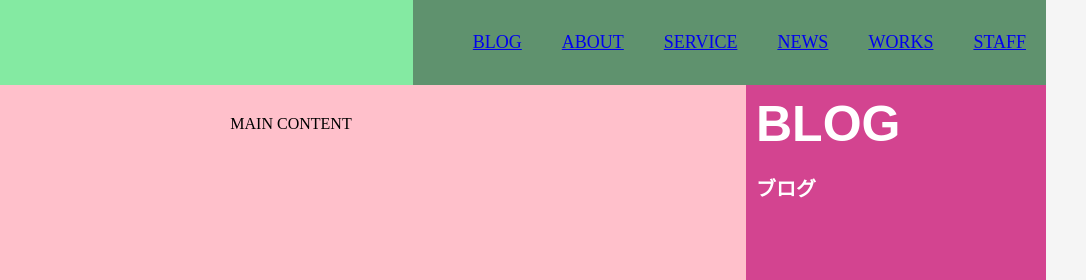
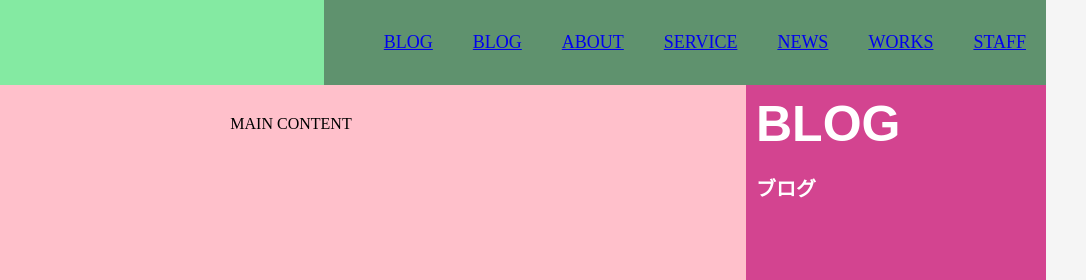
Before and after one commit to cuongcd44/web-hand-made, a plain HTML site: page index.html in a window 1280 px wide. Shown: the top 280 px of the page, 194-1280 px from the left. Drawn offline with Linux system fonts and the light colour scheme.

Commit message:
update test

```diff
--- a/index.html
+++ b/index.html
@@ -17,7 +17,7 @@
 <div id = "nav">
 
 <ul>
-
+<li><a href="blog.html">BLOG</a></li>
 <li><a href="blog.html">BLOG</a></li>
 <li><a href=".">ABOUT</a></li>
 <li><a href=".">SERVICE</a></li>
```
